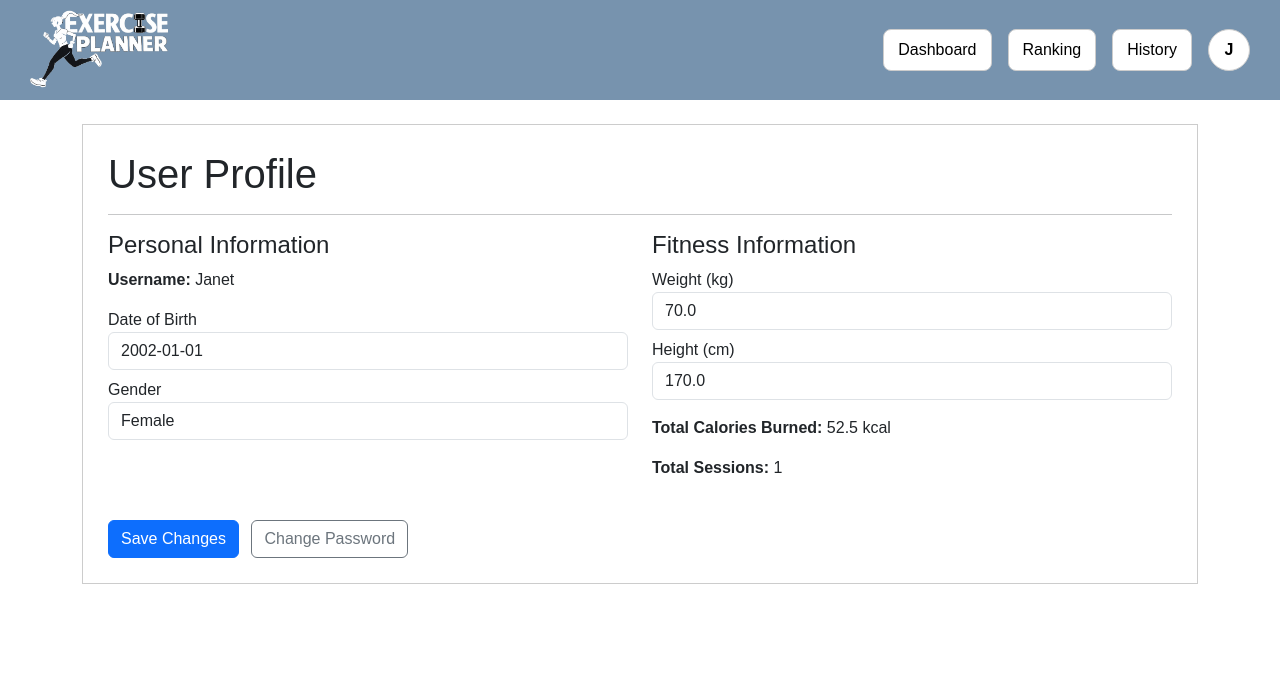
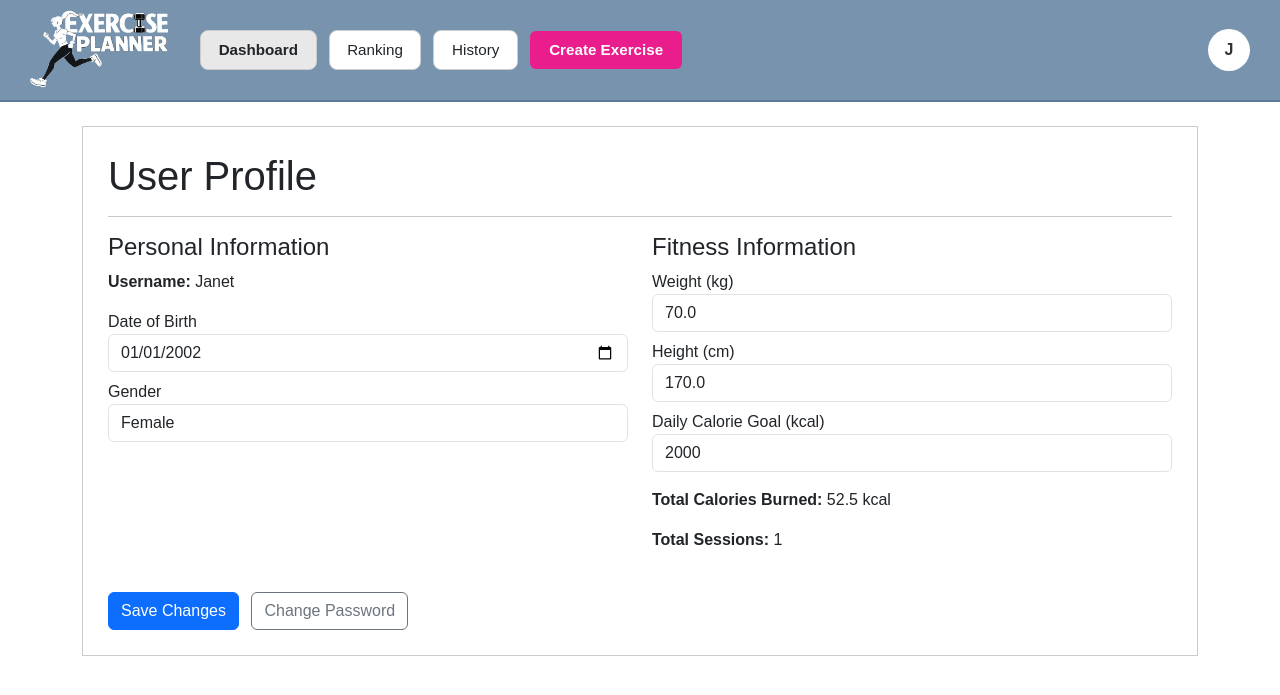
Before and after one commit to nhuntkn/CITS3403-Agile-Web-Development, a Flask app: page /profile in a window 1280 px wide. Shown: the top 695 px of the page. Run offline with Flask 3, Linux system fonts and the light colour scheme; a user stored in the database is signed in.

Commit message:
Link user database to dashboard, link all the pages to its buttons, fix errorsand add password constraints

```diff
--- a/app.py
+++ b/app.py
@@ -15,8 +15,8 @@ app.config['SQLALCHEMY_TRACK_MODIFICATIONS'] = False
 
 db.init_app(app) #attach SQLAlchemy to Flask app
 
-@app.route("/", methods=["GET", "POST"])
-def home():
+@app.route("/exercise", methods=["GET", "POST"])
+def exercise():
     #displays Add Session page, if form is submitted, it saves the session and exercises to the database
 
     if request.method == "POST":
@@ -85,8 +85,13 @@ def home():
 
 @app.route("/dashboard")
 def dashboard():
-    #loads the dashboard page, which shows all past exercise sessions and their details
-    username = "Jackson"  # TODO: replace with session user once auth is implemented
+    if "username" not in session:
+        return redirect(url_for("login"))
+
+    username = session["username"]
+    user = User.query.filter_by(username = username).first()
+    start_weight = user.weight if user else None
+    calorie_goal = user.calorie_goal if user and user.calorie_goal else 1000
 
     sessions = ExerciseSession.query.order_by(ExerciseSession.date.asc()).all()
 
@@ -99,7 +104,8 @@ def dashboard():
         for s in sessions
     ]
 
-    return render_template("dashboard.html", username = username, sessions_data = sessions_data)
+    return render_template("dashboard.html", username = username, sessions_data = sessions_data, start_weight = start_weight,
+                           user_height = user.height if user else None, calorie_goal = calorie_goal)
 
 @app.route("/signup", methods=["GET", "POST"])
 def signup():
@@ -116,8 +122,14 @@ def signup():
         if not password or len(password) < 6:
             return render_template("signup.html", error="Password must be at least 6 characters long")
 
-        if not any(char.isalpha() for char in password):
-            return render_template("signup.html", error="Password must include at least one letter")
+        if not any(char.isupper() for char in password):
+            return render_template("signup.html", error="Password must include at least one uppercase letter")
+
+        if not any(char.islower() for char in password):
+            return render_template("signup.html", error="Password must include at least one lowercase letter")
+
+        if not any(char in "!@#$%^&*()_+-=[]{}|;':\",./<>?" for char in password):
+            return render_template("signup.html", error="Password must include at least one special character")
 
         if password != confirm:
             return render_template("signup.html", error="Passwords do not match")
@@ -170,21 +182,48 @@ def profile():
         user.weight = float(weight) if weight else None
         user.height = float(height) if height else None
 
+        calorie_goal = request.form.get("calorie_goal")
+        user.calorie_goal = int(calorie_goal) if calorie_goal else 1000
+
         new_password = request.form.get('new_password')
         confirm_password = request.form.get('confirm_password')
 
         if new_password:
+            if len(new_password) <= 6:
+                return render_template("profile.html", user=user, stats=stats, error="Password must be more than 6 characters long")
+            if not any(char.isupper() for char in new_password):
+                return render_template("profile.html", user=user, stats=stats, error="Password must include at least one uppercase letter")
+            if not any(char.islower() for char in new_password):
+                return render_template("profile.html", user=user, stats=stats, error="Password must include at least one lowercase letter")
+            if not any(char in "!@#$%^&*()_+-=[]{}|;':\",./<>?" for char in new_password):
+                return render_template("profile.html", user=user, stats=stats, error="Password must include at least one special character")
             if new_password != confirm_password:
                 return render_template("profile.html", user=user, stats=stats, error="Passwords do not match")
             user.password = new_password
 
         db.session.commit()
 
-    return render_template("profile.html", user=user, stats=stats)
+    return render_template("profile.html", user=user, stats=stats, username = session["username"])
 
-@app.route("/login")
+@app.route("/", methods = ["GET", "POST"])
+@app.route("/login", methods = ["GET", "POST"])
 def login():
+    if request.method == "POST":
+        username = request.form.get("username")
+        password = request.form.get("password")
+
+        user = User.query.filter_by(username = username, password = password).first()
+        if user:
+            session["username"] = user.username
+            return redirect(url_for("dashboard"))
+        return render_template("login.html", error = "Invalid username or password")
+
     return render_template("login.html")
+
+@app.route("/logout")
+def logout():
+    session.pop("username", None)
+    return redirect(url_for("login"))
 
 with app.app_context():
     db.create_all()
--- a/models.py
+++ b/models.py
@@ -38,3 +38,4 @@ class User(db.Model):
     gender = db.Column(db.String(10))
     weight = db.Column(db.Float)
     height = db.Column(db.Float)
+    calorie_goal = db.Column(db.Integer, default = 1000)
--- a/templates/profile.html
+++ b/templates/profile.html
@@ -9,34 +9,25 @@
 </head>
 
 <body>
-
-<!-- top bar -->
-<div class="top-bar d-flex justify-content-between align-items-center">
-
-    <a href="{{ url_for('dashboard') }}" class="logo">
-        <img src="{{ url_for('static', filename='images/logo.png') }}" class="site-logo">
+  <!-- Navbar -->
+  <nav class="ep-navbar">
+    <a href="/dashboard" class="ep-brand">
+      <img src="{{ url_for('static', filename='images/logo.png') }}" alt="EP">
     </a>
-
-    <div class="d-flex gap-3 align-items-center">
-
-        <a href="{{ url_for('dashboard') }}" class="nav-box">Dashboard</a>
-        <a href="#" class="nav-box">Ranking</a>
-        <a href="#" class="nav-box">History</a>
-
-        <div class="hover-dropdown">
-            <a href="#" class="profile-circle">
-                {{ user.username[0]|upper if user else 'U' }}
-            </a>
-
-            <ul class="dropdown-menu dropdown-menu-end">
-                <li><a class="dropdown-item" href="/profile">Profile</a></li>
-                <li><a class="dropdown-item" href="#">Settings</a></li>
-                <li><a class="dropdown-item" href="#">Logout</a></li>
-            </ul>
-        </div>
-
+    <a href="/dashboard" class="ep-nav-link active">Dashboard</a>
+    <a href="#" class="ep-nav-link">Ranking</a>
+    <a href="#" class="ep-nav-link">History</a>
+    <a href="{{ url_for('exercise') }}" class="ep-nav-link create-btn">Create Exercise</a>
+    <div class = "ep-nav-spacer"></div>
+    <div class="ep-user-menu">
+      <div class="ep-user-avatar">{{ username[0]|upper if username else 'J' }}</div>
+      <div class="ep-user-dropdown">
+        <a href = "{{ url_for('profile') }}" class = "ep-dropdown-item">Profile</a>
+        <a href = "#" class = "ep-dropdown-item">Settings</a>
+        <a href="{{ url_for('logout') }}" class="ep-dropdown-item">Logout</a>
+      </div>
     </div>
-</div>
+  </nav>
 
 <!-- main content -->
 <div class="container py-4">
@@ -63,7 +54,7 @@
                     <p><strong>Username:</strong> {{ user.username }}</p>
 
                     <label>Date of Birth</label>
-                    <input type="text" class="form-control mb-2" name="dob" value="{{ user.dob }}">
+                    <input type="date" class="form-control mb-2" name="dob" value="{{ user.dob }}">
 
                     <label>Gender</label>
                     <select class="form-control mb-2" name="gender">
@@ -85,6 +76,8 @@
                     <label>Height (cm)</label>
                     <input type="number" class="form-control mb-2" name="height" value="{{ user.height }}">
 
+                    <label>Daily Calorie Goal (kcal)</label>
+                    <input type = "number" class = "form-control mb-2" name = "calorie_goal" value = "{{user.calorie_goal or 1500}}">
                     <p class="mt-3">
                         <strong>Total Calories Burned:</strong>
                         {{ stats.total_calories if stats else 0 }} kcal
```
Also changed, not shown: templates/dashboard.html (+26 -8 lines), templates/exercise.html (+4 -4 lines), templates/login.html (+13 -7 lines), templates/signup.html (+4 -26 lines), .claude/settings.json, instance/exercise_planner.db, 1 other file.
